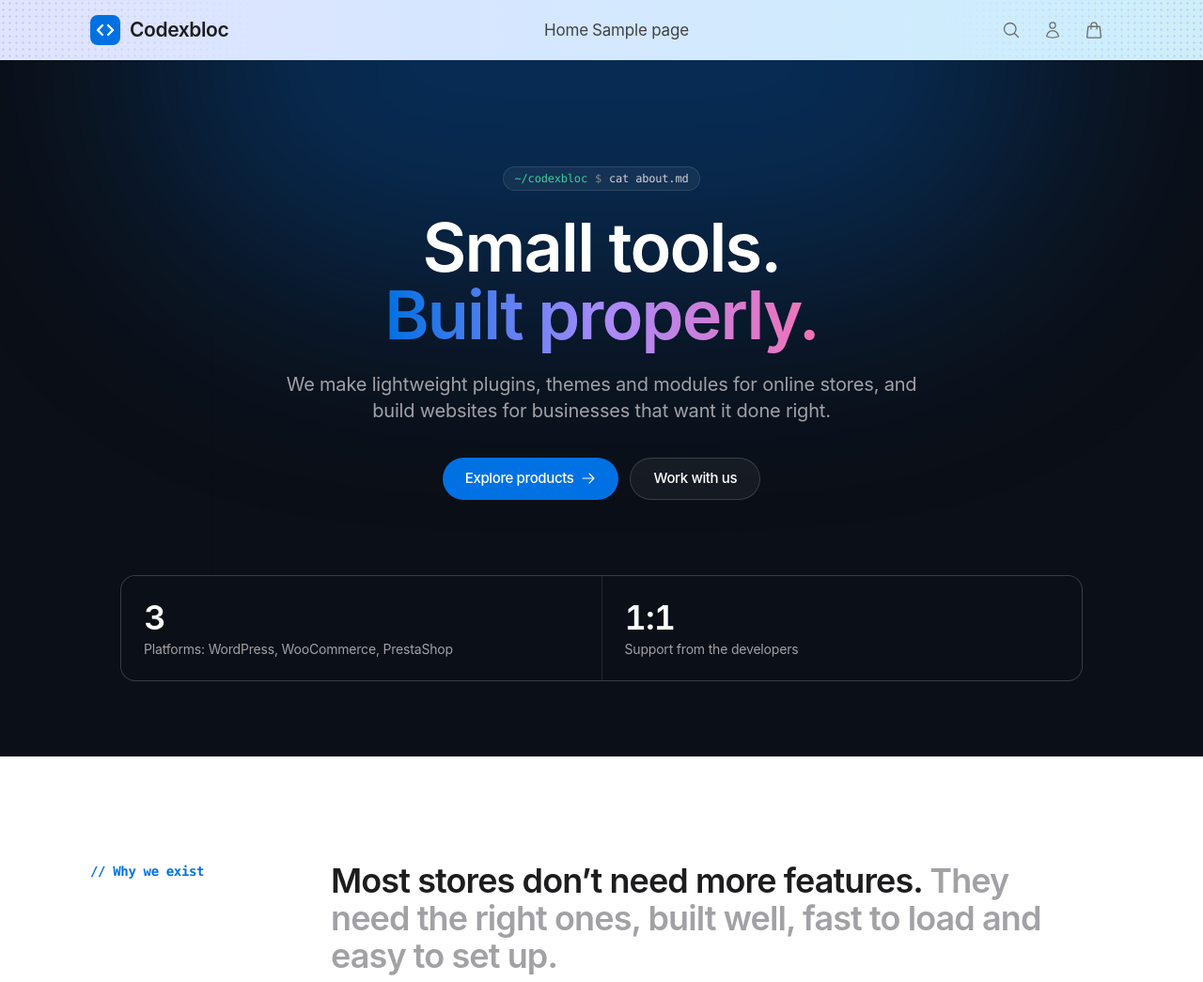
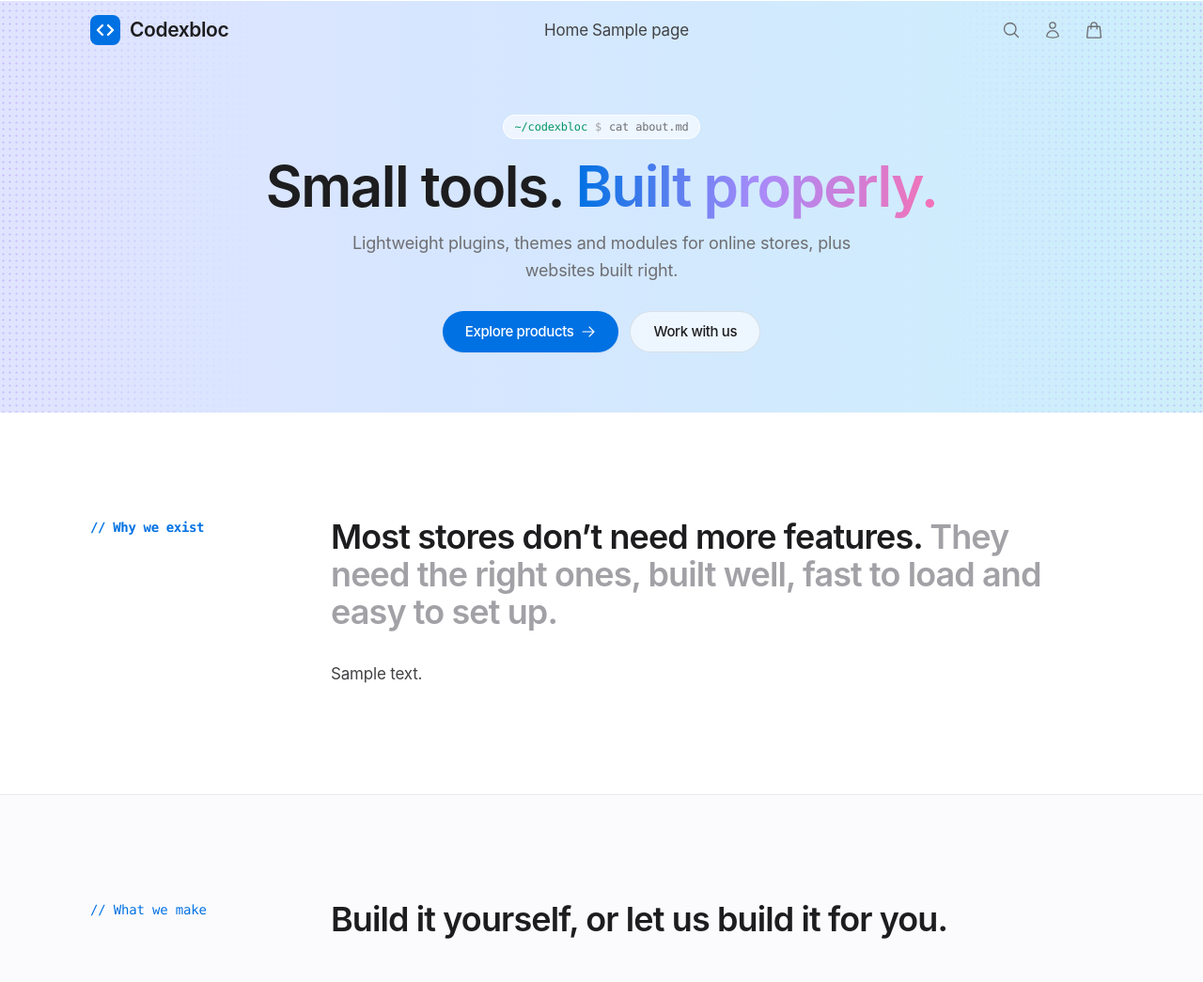
Before and after one commit to kimxines02/codexbloc-wp, a WordPress theme: template page-about.php in a window 1280 px wide. Shown: the top 1045 px of the page at 94% size. Run offline with PHP 8.4 and a stand-in for WordPress, Linux system fonts and the light colour scheme; the site name, menu and one post (Sample post) are stand-ins, and other content is empty; some libraries are stand-ins or nearby versions.

Commit message:
styling updates

```diff
--- a/assets/js/theme.js
+++ b/assets/js/theme.js
@@ -1,5 +1,6 @@
 /**
  * Codexbloc theme script (vanilla JS, no dependencies).
+ * - Header: transparent at the top, frosted once the page scrolls
  * - Mobile menu toggle
  * - Header search dropdown closes on outside click / Escape
  * - Turns WooCommerce variation dropdowns (e.g. size or version) into pill buttons
@@ -9,6 +10,20 @@
  */
 (function () {
 	'use strict';
+
+	/* Header scroll state --------------------------------------------------- */
+	var siteHeader = document.querySelector('.cb-site-header');
+	if (siteHeader) {
+		var ticking = false;
+		var onScroll = function () {
+			siteHeader.classList.toggle('is-scrolled', window.scrollY > 8);
+			ticking = false;
+		};
+		window.addEventListener('scroll', function () {
+			if (!ticking) { ticking = true; window.requestAnimationFrame(onScroll); }
+		}, { passive: true });
+		onScroll();
+	}
 
 	/* Mobile menu ---------------------------------------------------------- */
 	var toggle = document.querySelector('.cb-menu-toggle');
--- a/front-page.php
+++ b/front-page.php
@@ -89,7 +89,7 @@ if ( codexbloc_newsletter_enabled() ) {
 <main id="main">
 
 	<!-- Hero -->
-	<section id="overview" class="cb-pastel-bg relative isolate scroll-mt-16 overflow-hidden" aria-labelledby="cb-hero-title">
+	<section id="overview" class="cb-pastel-bg cb-under-header relative isolate scroll-mt-16 overflow-hidden" aria-labelledby="cb-hero-title">
 		<div class="cb-grid-lines pointer-events-none absolute inset-0 -z-10" aria-hidden="true"></div>
 		<div class="cb-container grid grid-cols-1 items-center gap-12 py-14 sm:py-20 lg:grid-cols-[1.05fr_1fr] lg:gap-16 lg:py-24">
 			<div>
--- a/header.php
+++ b/header.php
@@ -31,7 +31,7 @@ if ( ! defined( 'ABSPATH' ) ) {
 
 <a class="sr-only focus:not-sr-only focus:fixed focus:left-4 focus:top-4 focus:z-50 focus:rounded-lg focus:bg-white focus:px-4 focus:py-2 focus:shadow-lg" href="#main"><?php esc_html_e( 'Skip to content', 'codexbloc' ); ?></a>
 
-<header class="cb-pastel-bg sticky top-0 z-40">
+<header class="cb-site-header sticky top-0 z-40">
 	<div class="cb-container flex h-16 items-center justify-between gap-4">
 
 		<div class="flex shrink-0 items-center">
--- a/inc/woocommerce.php
+++ b/inc/woocommerce.php
@@ -86,7 +86,7 @@ function codexbloc_shop_hero() {
 		array( 'chat', __( 'Support from the developers', 'codexbloc' ) ),
 	);
 	?>
-	<section class="cb-pastel-bg relative overflow-hidden border-b border-slate-900/5" aria-labelledby="cb-shop-title">
+	<section class="cb-pastel-bg cb-under-header relative overflow-hidden border-b border-slate-900/5" aria-labelledby="cb-shop-title">
 		<div class="cb-container py-10 sm:py-14">
 			<?php
 			woocommerce_breadcrumb(
--- a/page-about.php
+++ b/page-about.php
@@ -7,7 +7,7 @@
  * Anything typed in the page editor replaces the default story text.
  * Default copy lives in inc/defaults.php (codexbloc_about_*).
  *
- * Layout: dark hero with live stats, mission, bento grid of what we make,
+ * Layout: compact gradient hero, mission, bento grid of what we make,
  * numbered principles, flat FAQ, closing call to action.
  *
  * @package Codexbloc
@@ -23,25 +23,6 @@ $shop_url = codexbloc_shop_url();
 $contact  = codexbloc_link( codexbloc_mod( 'contact_url' ) );
 $quote    = add_query_arg( 'topic', 'project', $contact ); // Services: no prices, ask for a quote.
 $showcase = post_type_exists( 'cb_showcase' ) ? get_post_type_archive_link( 'cb_showcase' ) : '';
-
-// Live numbers, so the stats never go out of date.
-$product_count  = post_type_exists( 'product' ) ? (int) wp_count_posts( 'product' )->publish : 0;
-$showcase_count = post_type_exists( 'cb_showcase' ) ? (int) wp_count_posts( 'cb_showcase' )->publish : 0;
-
-$stats = array();
-if ( $product_count ) {
-	$stats[] = array( $product_count, _n( 'Product released', 'Products released', $product_count, 'codexbloc' ) );
-}
-$stats[] = array( '3', __( 'Platforms: WordPress, WooCommerce, PrestaShop', 'codexbloc' ) );
-if ( $showcase_count ) {
-	$stats[] = array( $showcase_count, _n( 'Sample site to preview', 'Sample sites to preview', $showcase_count, 'codexbloc' ) );
-}
-$stats[] = array( '1:1', __( 'Support from the developers', 'codexbloc' ) );
-$stat_cols = array(
-	2 => 'lg:grid-cols-2',
-	3 => 'lg:grid-cols-3',
-	4 => 'lg:grid-cols-4',
-);
 
 // Page editor content (if any) replaces the default story text.
 $editor_content = '';
@@ -63,32 +44,20 @@ $arrow      = codexbloc_icon( 'arrow', 'h-4 w-4 transition group-hover:translate
 <main id="main">
 
 	<!-- Hero -->
-	<section class="relative isolate overflow-hidden bg-[#0b0f17] text-white" aria-labelledby="cb-about-title">
-		<div class="cb-grid-lines pointer-events-none absolute inset-0 -z-10" aria-hidden="true"></div>
-		<div class="pointer-events-none absolute left-1/2 top-0 -z-10 h-[30rem] w-[60rem] max-w-[200%] -translate-x-1/2 -translate-y-1/2 rounded-full bg-accent/30 blur-[120px]" aria-hidden="true"></div>
-
-		<div class="cb-container pb-14 pt-16 text-center sm:pb-20 sm:pt-24 lg:pt-28">
-			<p class="inline-flex items-center gap-2 rounded-full border border-white/10 bg-white/5 px-3 py-1 font-mono text-xs text-slate-300">
-				<span class="text-emerald-400">~/codexbloc</span><span class="text-slate-500">$</span> cat about.md
+	<section class="cb-pastel-bg cb-under-header relative isolate overflow-hidden" aria-labelledby="cb-about-title">
+		<div class="cb-container pb-12 pt-10 text-center sm:pb-16 sm:pt-14">
+			<p class="inline-flex items-center gap-2 rounded-full border border-white/80 bg-white/60 px-3 py-1 font-mono text-xs text-slate-600 backdrop-blur">
+				<span class="text-emerald-600">~/codexbloc</span><span class="text-slate-400">$</span> cat about.md
 			</p>
-			<h1 id="cb-about-title" class="mx-auto mt-6 max-w-4xl text-5xl text-white font-semibold leading-[1.02] tracking-tight sm:text-6xl lg:text-7xl">
-				<?php esc_html_e( 'Small tools.', 'codexbloc' ); ?><br>
+			<h1 id="cb-about-title" class="mx-auto mt-5 max-w-3xl text-4xl font-semibold leading-[1.05] tracking-tight text-ink sm:text-5xl lg:text-6xl">
+				<?php esc_html_e( 'Small tools.', 'codexbloc' ); ?>
 				<span class="cb-gradient-text"><?php esc_html_e( 'Built properly.', 'codexbloc' ); ?></span>
 			</h1>
-			<p class="mx-auto mt-6 max-w-2xl text-lg leading-relaxed text-slate-400 sm:text-xl"><?php esc_html_e( 'We make lightweight plugins, themes and modules for online stores, and build websites for businesses that want it done right.', 'codexbloc' ); ?></p>
-			<div class="mt-9 flex flex-col justify-center gap-3 sm:flex-row">
+			<p class="mx-auto mt-4 max-w-xl text-lg leading-relaxed text-slate-600"><?php esc_html_e( 'Lightweight plugins, themes and modules for online stores, plus websites built right.', 'codexbloc' ); ?></p>
+			<div class="mt-7 flex flex-col justify-center gap-3 sm:flex-row">
 				<a class="btn btn-primary" href="<?php echo esc_url( $shop_url ); ?>"><?php esc_html_e( 'Explore products', 'codexbloc' ); ?><?php echo codexbloc_icon( 'arrow', 'h-4 w-4' ); // phpcs:ignore WordPress.Security.EscapeOutput ?></a>
-				<a class="btn border border-white/15 bg-white/5 text-white hover:border-white/30 hover:bg-white/10 hover:text-white" href="<?php echo esc_url( $contact ); ?>"><?php esc_html_e( 'Work with us', 'codexbloc' ); ?></a>
+				<a class="btn border border-slate-900/10 bg-white/60 text-ink backdrop-blur hover:border-slate-900/20 hover:bg-white hover:text-ink" href="<?php echo esc_url( $contact ); ?>"><?php esc_html_e( 'Work with us', 'codexbloc' ); ?></a>
 			</div>
-
-			<dl class="<?php echo esc_attr( 'mx-auto mt-16 grid max-w-5xl grid-cols-2 gap-px overflow-hidden rounded-2xl border border-white/10 bg-white/10 text-left sm:mt-20 ' . $stat_cols[ count( $stats ) ] ); ?>">
-				<?php foreach ( $stats as $stat ) : ?>
-					<div class="flex flex-col-reverse bg-[#0b0f17] p-5 sm:p-6">
-						<dt class="mt-1 text-sm leading-snug text-slate-400"><?php echo esc_html( $stat[1] ); ?></dt>
-						<dd class="text-3xl font-semibold tracking-tight tabular-nums text-white sm:text-4xl"><?php echo esc_html( $stat[0] ); ?></dd>
-					</div>
-				<?php endforeach; ?>
-			</dl>
 		</div>
 	</section>
 
```
Also changed, not shown: src/input.css (+24 -1 lines), assets/css/main.css.
